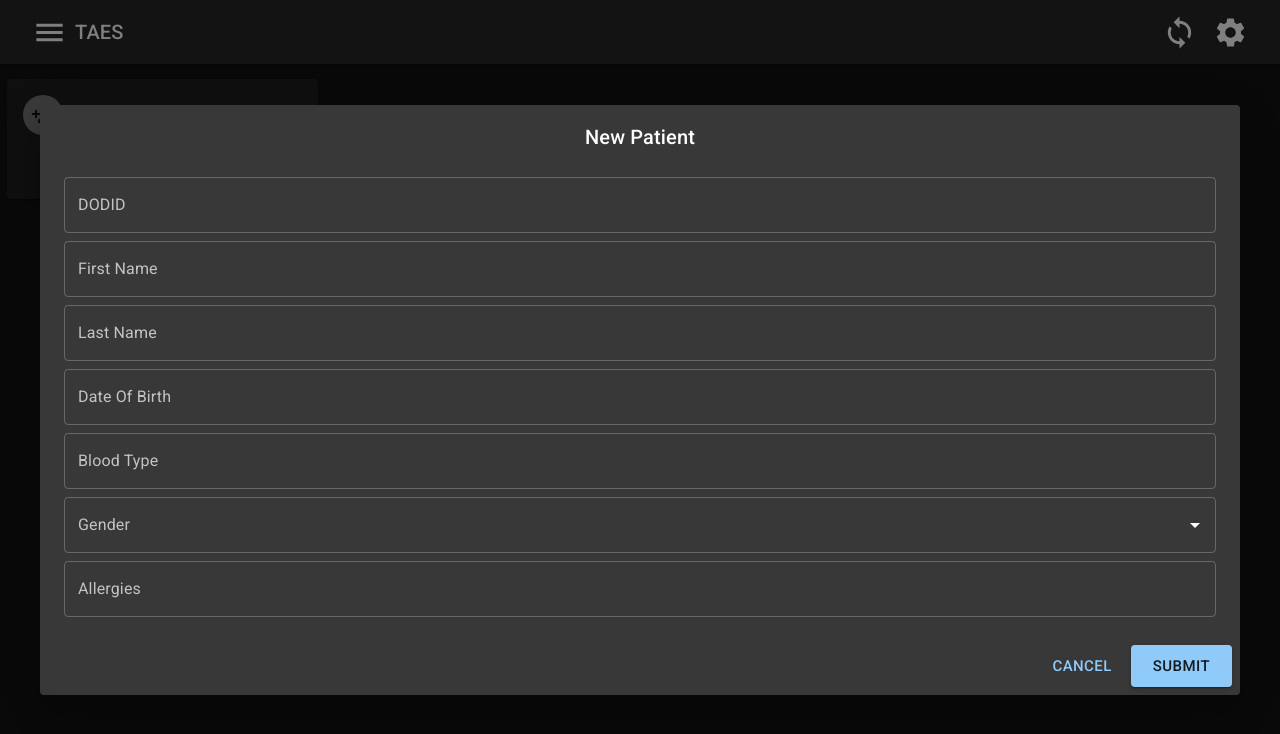
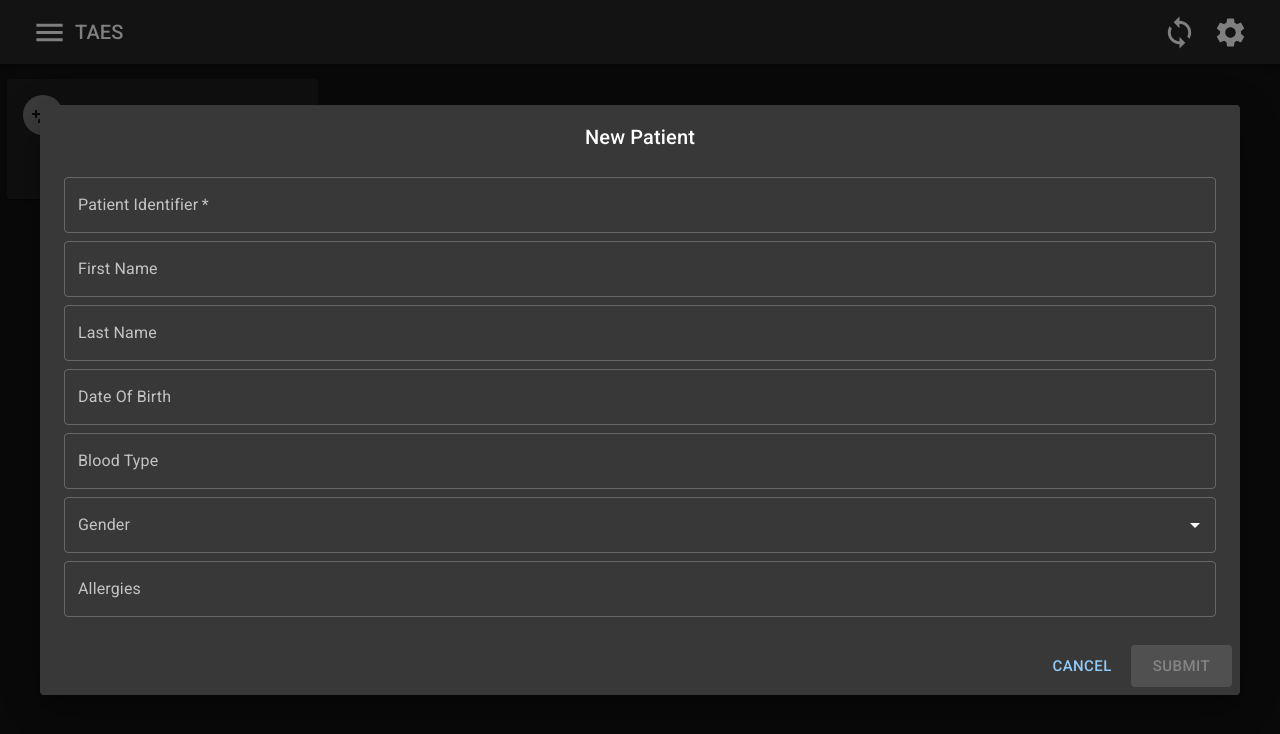
Before and after one commit to bmswens/Theater-Air-Evac-System-Frontend, a React (Create React App) app: page / in a window 1280 px wide. Both pictures are taken after a click on the button "Add New Patient". Shown: the top 734 px of the page. Built offline with nearby package versions, Linux system fonts and the light colour scheme.

Commit message:
resolves #7

```diff
--- a/src/forms/3899/ThirtyEightNinetyNineForm.js
+++ b/src/forms/3899/ThirtyEightNinetyNineForm.js
@@ -114,7 +114,7 @@ function ThirtyEightNintyNineForm(props) {
                 AF Form 3899
             </DialogTitle>
             <DialogContent>
-                <Stack spacing={1} sx={{ marginTop: 1 }}>
+                <Stack spacing={1} sx={{ marginTop: 1, overflow: "scroll" }}>
                     <Divider>
                         Patient Identification
                     </Divider>
@@ -267,33 +267,19 @@ function ThirtyEightNintyNineForm(props) {
                     <Divider textAlign='left'>
                         Physican's Signature (Sign Below)
                     </Divider>
-                    <Box
-                        sx={{
-                            border: "white",
-                            borderRadius: 5,
-                            borderStyle: "dashed"
-                        }}
-                    >
                         <ReactSignatureCanvas
                             penColor='white'
                             ref={physicanSigRef}
+                            backgroundColor='#121212'
                         />
-                    </Box>
                     <Divider textAlign='left'>
                         Flight Surgeon's Signature (Sign Below)
                     </Divider>
-                    <Box
-                        sx={{
-                            border: "white",
-                            borderRadius: 5,
-                            borderStyle: "dashed"
-                        }}
-                    >
                         <ReactSignatureCanvas
                             penColor='white'
                             ref={flightSigRef}
+                            backgroundColor='#121212'
                         />
-                    </Box>
                 </Stack>
             </DialogContent>
             <DialogActions>
--- a/src/forms/NewPatientForm.js
+++ b/src/forms/NewPatientForm.js
@@ -51,7 +51,8 @@ function NewPatientForm(props) {
             <DialogContent>
                 <Stack spacing={1} sx={{ marginTop: 1}}>
                     <TextField
-                        label="DODID"
+                        label="Patient Identifier"
+                        required
                         value={patient.dodid}
                         onChange={event => setPatient({ ...patient, dodid: event.target.value })}
                         fullWidth
@@ -116,6 +117,7 @@ function NewPatientForm(props) {
                     onClick={submit}
                     variant="contained"
                     size="large"
+                    disabled={patient.dodid.length === 0}
                 >
                     Submit
                 </Button>
--- a/src/forms/blankTccc/BlankTCCC.js
+++ b/src/forms/blankTccc/BlankTCCC.js
@@ -167,7 +167,7 @@ function BlankTCCC(props) {
                         disabled
                     />
                     <TextField
-                        label="DOD ID"
+                        label="Patient Identifier"
                         value={patient.dodid}
                         disabled
                     />
```
